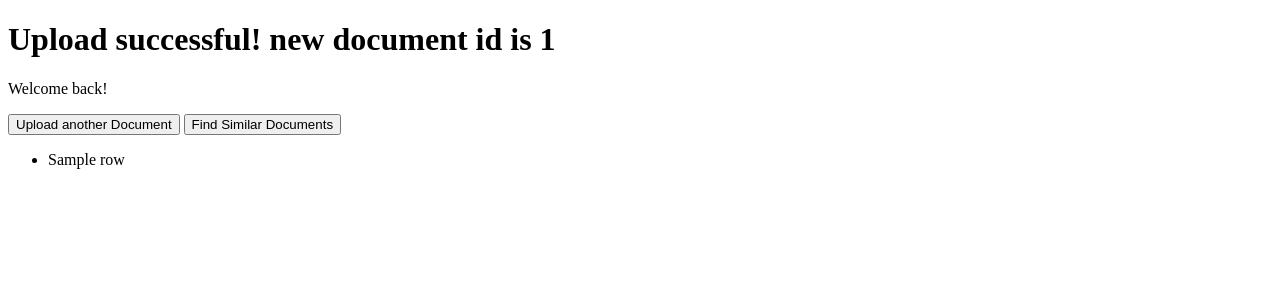
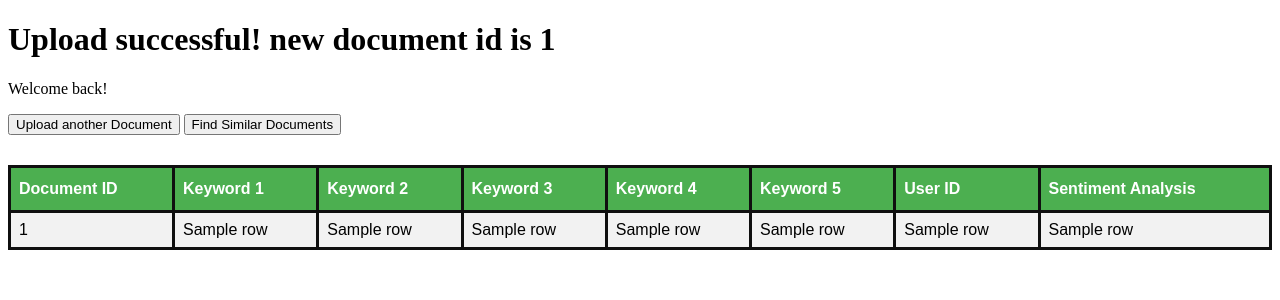
Before and after one commit to ECE530-2023/news-analyzer-aryamanbgupta, a Flask app: template templates/successful_upload.html in a window 1280 px wide. Shown: the top 300 px of the page. Run offline with Flask 3, Linux system fonts and the light colour scheme; the template is opened without the code that fills it: most values are stand-ins (such as "Sample title", 1, 10 or a date in 2020).

Commit message:
Hash passwords before storing

```diff
--- a/SecureFileUpload.py
+++ b/SecureFileUpload.py
@@ -1,6 +1,7 @@
 import sqlite3
 import uuid
 import re
+import hashlib
 import os
 from NLPAnalysis import ExtractText, FindKeyWords, SentimentAnalysis
 
@@ -11,10 +12,15 @@ MAX_FILE_SIZE = 10 * 1024 * 1024  # 10 MB in bytes
 def SignUpUser(user_name,password):
     sanitized_user_name= SanitizeInput(user_name)
     sanitized_password= SanitizeInput(password)
+
+    #Hash password befor storing it
+    password_bytes = sanitized_password.encode('utf-8')
+    hashed_password = hashlib.sha256(password_bytes).hexdigest()
+
     conn = sqlite3.connect('pdf_reader.db')
     c = conn.cursor()
-    c.execute("INSERT INTO users (username, password) VALUES (?, ?)", (sanitized_user_name, sanitized_password))
-    c.execute("SELECT * FROM users WHERE username = ? AND password = ?", (sanitized_user_name, sanitized_password))
+    c.execute("INSERT INTO users (username, password) VALUES (?, ?)", (sanitized_user_name, hashed_password))
+    c.execute("SELECT * FROM users WHERE username = ? AND password = ?", (sanitized_user_name, hashed_password))
     row = c.fetchone()
     conn.commit()
     conn.close()
@@ -23,9 +29,13 @@ def SignUpUser(user_name,password):
 def DeleteUser(user_name, password):
     sanitized_user_name= SanitizeInput(user_name)
     sanitized_password= SanitizeInput(password)
+
+    password_bytes = sanitized_password.encode('utf-8')
+    hashed_password = hashlib.sha256(password_bytes).hexdigest()
+
     conn = sqlite3.connect('pdf_reader.db')
     c = conn.cursor()
-    c.execute("DELETE FROM users WHERE username = ? AND password = ?", (sanitized_user_name, sanitized_password))
+    c.execute("DELETE FROM users WHERE username = ? AND password = ?", (sanitized_user_name, hashed_password))
     if c.rowcount == 0:
         raise ValueError("User not found.")
     else:
@@ -39,10 +49,13 @@ def AuthenticateUser(user_name,password):
     sanitized_user_name= SanitizeInput(user_name)
     sanitized_password= SanitizeInput(password)
 
+    password_bytes = sanitized_password.encode('utf-8')
+    hashed_password = hashlib.sha256(password_bytes).hexdigest()
+
     #Connect to database and check credentials
     conn = sqlite3.connect('pdf_reader.db')
     c = conn.cursor()
-    c.execute("SELECT * FROM users WHERE username = ? AND password = ?", (sanitized_user_name, sanitized_password))
+    c.execute("SELECT * FROM users WHERE username = ? AND password = ?", (sanitized_user_name, hashed_password))
     row = c.fetchone()
     conn.close()
     if row is not None:
--- a/static/css/loggedin_style.css
+++ b/static/css/loggedin_style.css
@@ -6,7 +6,7 @@ table {
   }
 
   td, th {
-    border: 1px solid #ddd;
+    border: 3px solid rgb(15, 15, 15);
     padding: 8px;
   }
 
--- a/templates/successful_upload.html
+++ b/templates/successful_upload.html
@@ -2,16 +2,36 @@
 <html>
 <head>
     <title>Success</title>
+    <link rel="stylesheet" href="{{ url_for('static', filename='loggedin_style.css') }}">
 </head>
 <body>
     <h1>Upload successful! new document id is {{ doc_id }}</h1>
     <p>Welcome back!</p>
     <button onclick="window.location.href='/upload?user_id={{ user_id }}&message=success'">Upload another Document</button>
     <button onclick="window.location.href='/similar?user_id={{ user_id }}&message=success'">Find Similar Documents</button>
-    <ul>
+    <table>
+        <tr>
+            <th>Document ID</th>
+            <th>Keyword 1</th>
+            <th>Keyword 2</th>
+            <th>Keyword 3</th>
+            <th>Keyword 4</th>
+            <th>Keyword 5</th>
+            <th>User ID</th>
+            <th>Sentiment Analysis</th>
+        </tr>
         {% for row in data %}
-            <li>{{ row }}</li>
+            <tr>
+                <td>{{ row[0] }}</td>
+                <td>{{ row[1] }}</td>
+                <td>{{ row[2] }}</td>
+                <td>{{ row[3] }}</td>
+                <td>{{ row[4] }}</td>
+                <td>{{ row[5] }}</td>
+                <td>{{ row[6] }}</td>
+                <td>{{ row[7] }}</td>
+            </tr>
         {% endfor %}
-    </ul>
+    </table>
 </body>
 </html>
```
Also changed, not shown: pdf_reader.db.
